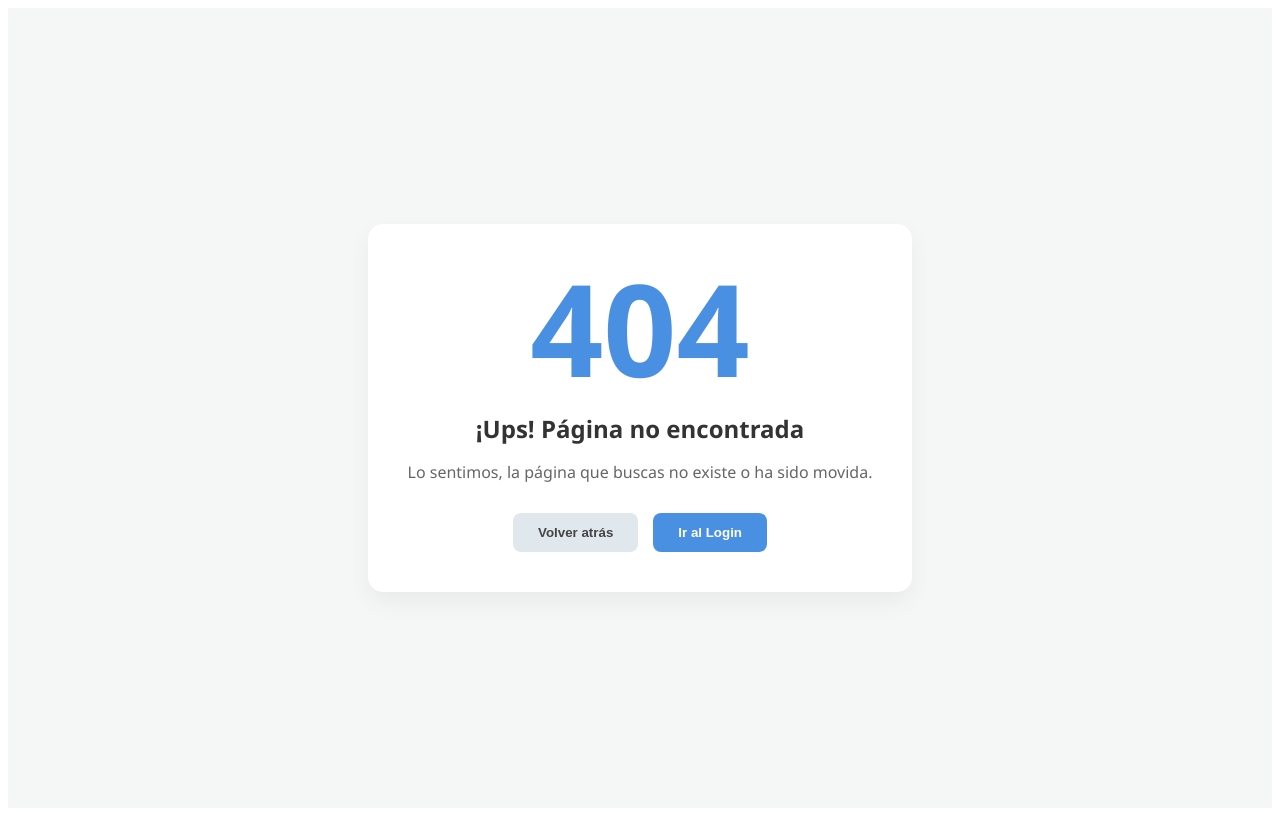
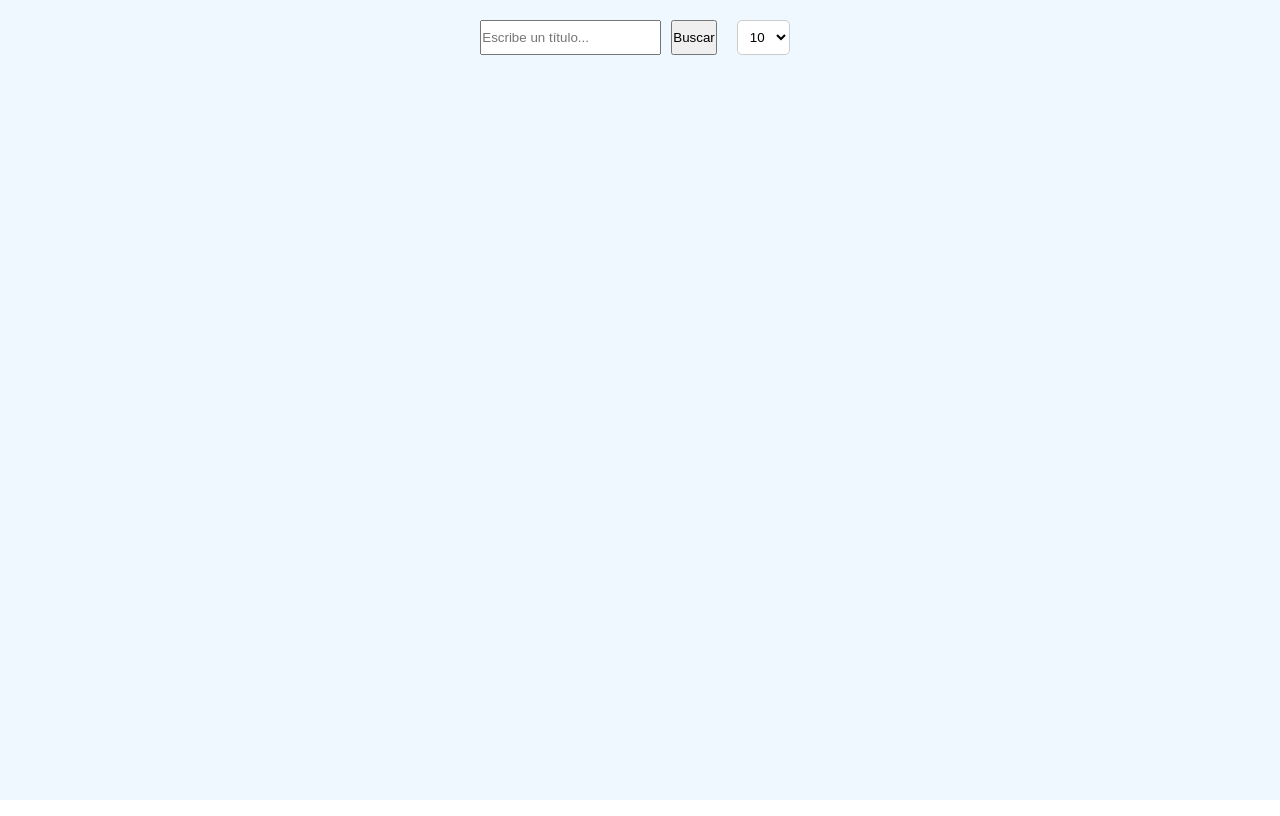
Before and after one commit to VictorRodBon/Proyecto-2-DAW, a React (Vite) app in the folder frontend/app-libros/: page /search in a window 1280 px wide. Before the commit this address had no page. Built offline with nearby package versions, Linux system fonts and the light colour scheme.

Commit message:
Crear servicio buscar libros y componente de búsqueda

```diff
--- /dev/null
+++ b/frontend/app-libros/src/componentes/componente-libro/Libro.module.css
@@ -0,0 +1,34 @@
+.libro {
+    background-color: #f9f9f9;
+    border: 1px solid #ddd;
+    border-radius: 10px;
+    padding: 20px;
+    text-align: center;
+    width: 20%;
+    max-width: 300px;
+    margin: 10px;
+}
+
+.libro > .imagen > img {
+    max-width: 100%;
+    height: 100%;
+    border-radius: 4px;
+}
+
+.imagen{
+    height: 50%;
+}
+
+select {
+    padding: 8px;
+    border-radius: 5px;
+    border: 1px solid #ccc;
+    margin: 0 10px;
+    cursor: pointer;
+    background-color: white;
+}
+
+select:focus {
+    outline: none;
+    border-color: #007bff;
+}
--- /dev/null
+++ b/frontend/app-libros/src/componentes/componente-libro/Libro.tsx
@@ -0,0 +1,36 @@
+import type { ILibro } from "../../types";
+import styles from "./Libro.module.css"; // Recomendado usar CSS Modules
+
+const truncarTexto = (texto: string | string[] | undefined, limite: number) => {
+    if (!texto) return "";
+
+    // Si es un array (como suele ser author_name), lo convertimos a string
+    const stringBase = Array.isArray(texto) ? texto.join(", ") : texto;
+
+    const palabras = stringBase.split(" ");
+    if (palabras.length <= limite) return stringBase;
+
+    return palabras.slice(0, limite).join(" ") + "...";
+};
+
+export function Libro({ datos }: { datos: ILibro }) {
+    return (
+        <div className={styles.libro}>
+            <div className={styles.imagen}>
+                {datos.cover_i ? (
+                    <img
+                        src={`https://covers.openlibrary.org/b/id/${datos.cover_i}-M.jpg`}
+                        alt={`Portada de ${datos.title}`}
+                    />
+                ) : (
+                    /* Aquí podrías poner tu SVG del libro abierto que creamos antes */
+                    <div className={styles.placeholder}>No Image</div>
+                )}
+            </div>
+
+            <h2>{truncarTexto(datos.title, 10)}</h2>
+
+            <h4>{datos.author_name}</h4>
+        </div>
+    );
+}
--- /dev/null
+++ b/frontend/app-libros/src/componentes/componente-search/Search.module.css
@@ -0,0 +1,27 @@
+.buscador {
+    background-color: aliceblue;
+    min-height: 100vh; /* Usa min-height para que crezca si hay muchos libros */
+    width: 100%;       /* 100% es más seguro que 100vw para evitar scroll horizontal */
+    display: flex;
+    flex-direction: column;
+    margin: 0;
+    padding: 20px;     /* El espacio se da hacia ADENTRO */
+    box-sizing: border-box; /* Fundamental para que el padding no sume al ancho */
+}
+
+/* El contenedor de los inputs (tu div de arriba) */
+.buscador > div {
+    margin-bottom: 20px;
+    display: flex;
+    gap: 10px;
+    justify-content: center; /* Centra la barra de búsqueda */
+}
+
+/* El contenedor de los libros (tu main) */
+.buscador > main {
+    display: flex;
+    flex-wrap: wrap;
+    flex-direction: row;
+    justify-content: center; /* Centra los libros si sobran espacios */
+    gap: 20px;              /* ¡Usa GAP en lugar de margin en los libros! */
+}
--- /dev/null
+++ b/frontend/app-libros/src/componentes/componente-search/Search.tsx
@@ -0,0 +1,72 @@
+import { useState } from "react";
+import { Libro } from "../componente-libro/Libro";
+import { servicioLibros } from "../../servicios/servicioLibros";
+import type { ILibro } from "../../types";
+
+import styles from "./Search.module.css";
+
+export function Search() {
+    const [busqueda, setBusqueda] = useState("");
+    const [libros, setLibros] = useState<ILibro[]>([]);
+    const [pagina, setPagina]= useState(1);
+    const [cantidad, setCantidad]= useState<number>(10);
+    const [cargando,setCargando]=useState(false);
+
+
+    const nuevaBusqueda = async () => {
+        setCargando(true);
+        setPagina(1); // Resetear a la primera página
+        const resultados = await servicioLibros.getByTitle(busqueda, 1, cantidad);
+        setLibros(resultados);
+        setCargando(false);
+    };
+
+    // Función para cargar más (mantiene los que ya están)
+    const cargarMas = async () => {
+        setCargando(true);
+        const siguientePagina = pagina + 1;
+        const nuevosLibros = await servicioLibros.getByTitle(busqueda, siguientePagina, cantidad);
+
+        setLibros((prevLibros) => [...prevLibros, ...nuevosLibros]);
+        setPagina(siguientePagina);
+        setCargando(false);
+    };
+
+    return (
+        <div className={styles.buscador}>
+            <div>
+                <input
+                    type="text"
+                    value={busqueda}
+                    onChange={(e) => setBusqueda(e.target.value)}
+                    placeholder="Escribe un título..."
+                />
+                <input
+                    type="button"
+                    value="Buscar"
+                    onClick={nuevaBusqueda}
+                />
+
+                <select
+                    name="cantidad" value={cantidad} onChange={(e)=>setCantidad(Number(e.target.value))}
+                >
+                    <option value="10">10</option>
+                    <option value="20">20</option>
+                    <option value="50">50</option>
+                </select>
+            </div>
+            <main className="styles.resultados">
+                {libros.map((libro) => (
+                    <Libro key={libro.key} datos={libro} />
+                ))}
+            </main>
+            {libros.length > 0 && (
+                <div style={{ textAlign: 'center', margin: '20px' }}>
+                    <button onClick={cargarMas} disabled={cargando}>
+                        {cargando ? "Cargando..." : `Cargar ${cantidad} más`}
+                    </button>
+                </div>
+            )}
+        </div>
+    );
+}
--- a/frontend/app-libros/src/index.css
+++ b/frontend/app-libros/src/index.css
@@ -1,3 +1,5 @@
 * {
   box-sizing: border-box;
+  margin: 0;
+  padding: 0;
 }
--- a/frontend/app-libros/src/routes.tsx
+++ b/frontend/app-libros/src/routes.tsx
@@ -4,6 +4,7 @@ import { Login } from "./componentes/componente-login/Login";
 import { Registro } from "./componentes/componente-registro/Registro";
 import { Prueba } from "./componentes/componente-prueba/Prueba";
 import { Pagina404 } from "./componentes/componente-Pagina404/Pagina404";
+import { Search } from "./componentes/componente-search/Search";
 
 export const router = createBrowserRouter([
   {
@@ -24,6 +25,10 @@ export const router = createBrowserRouter([
     element: <Prueba />,
   },
   {
+    path:"search",
+    element: <Search />,
+  },
+  {
     path: "*",
     element: <Pagina404 />,
   },
--- /dev/null
+++ b/frontend/app-libros/src/servicios/servicioLibros.ts
@@ -0,0 +1,17 @@
+// src/servicios/servicioLibros.ts
+import type { ILibro } from "../types";
+
+const API_URL = "https://openlibrary.org/search.json";
+
+export const servicioLibros = {
+    getByTitle: async (title: string, pagina: number = 1, cantidad:number = 10): Promise<ILibro[]> => {
+        const newTitle = title.replace(/ /g, "+");
+        // Añadimos &page y &limit a la URL
+        const url = `${API_URL}?q=${newTitle}&fields=key,title,author_name,cover_i&limit=${cantidad}&page=${pagina}`;
+
+        const response = await fetch(url);
+        const data = await response.json();
+
+        return (data?.docs ?? []) as ILibro[];
+    },
+};
--- /dev/null
+++ b/frontend/app-libros/src/types/Libro.ts
@@ -0,0 +1,6 @@
+export interface ILibro {
+    key: string;
+    title: string;
+    author_name: string;
+    cover_i?: string;
+}
--- /dev/null
+++ b/frontend/app-libros/src/types/index.ts
@@ -0,0 +1,2 @@
+// src/types/index.ts
+export * from './Libro';
```
Also changed, not shown: 1 other file (tests, documents, lock files or other folders).
